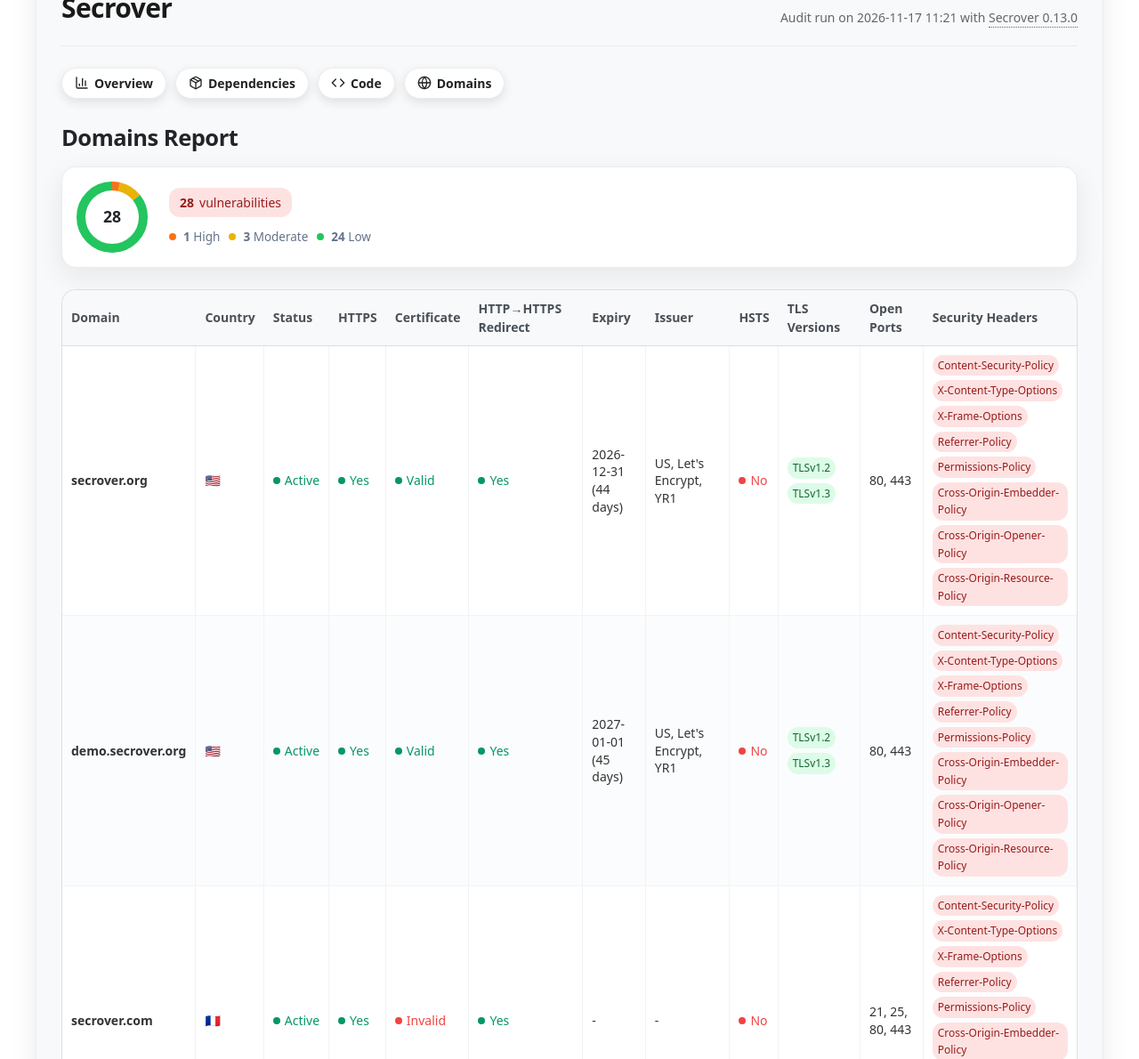
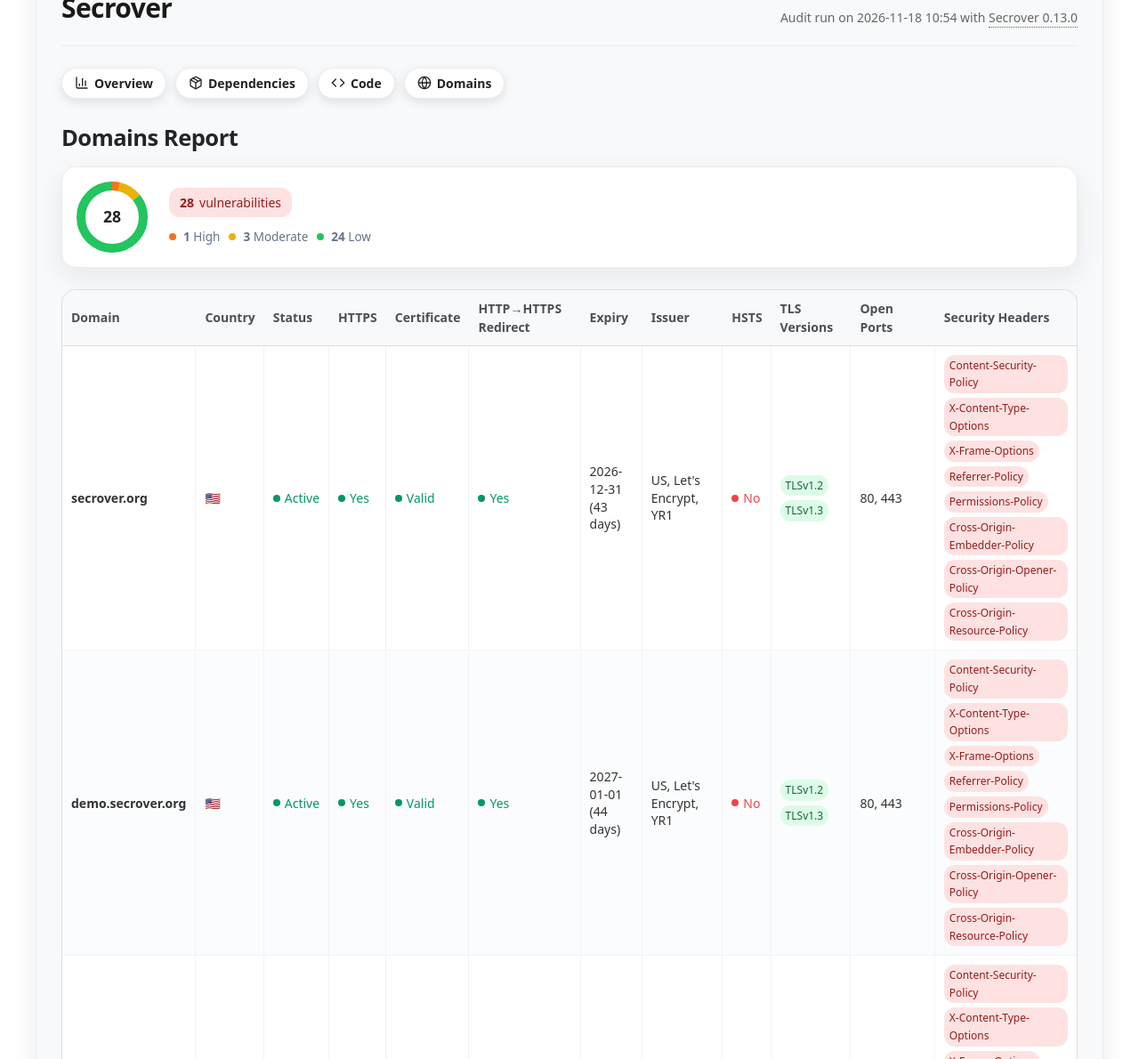
Before and after one commit to Secrover/secrover-demo, a plain HTML site: page docs/domains_report.html in a window 1280 px wide. Shown: the part 110-1300 px from the top of the page at 89% size. Drawn offline with Linux system fonts and the light colour scheme.

Commit message:
Daily secrover scan: 2026-11-18 10:54:32

```diff
--- a/docs/domains_report.html
+++ b/docs/domains_report.html
@@ -659,7 +659,7 @@
                 <div id="audit-info">
                     <p class="audit-info">
                         <em>
-                            Audit run on 2026-11-17 11:21 with
+                            Audit run on 2026-11-18 10:54 with
                             <span class="tooltip-link">
                                 Secrover 0.13.0
                                 <span class="tooltip">
@@ -832,7 +832,7 @@
                         <td>
                             2026-12-31<br>
 
-                                (44 days)
+                                (43 days)
 
                         </td>
                         <td>
@@ -962,7 +962,7 @@
                         <td>
                             2027-01-01<br>
 
-                                (45 days)
+                                (44 days)
 
                         </td>
                         <td>
@@ -1114,7 +1114,7 @@
                         <td>
 
 
-                                    21, 25, 80, 443
+                                    21, 22, 23, 25, 80, 110, 143, 443, 465
 
 
                         </td>
```
Also changed, not shown: docs/code_report.html (+1 -1 lines), docs/dependencies_report.html (+1 -1 lines), docs/index.html (+1 -1 lines).
